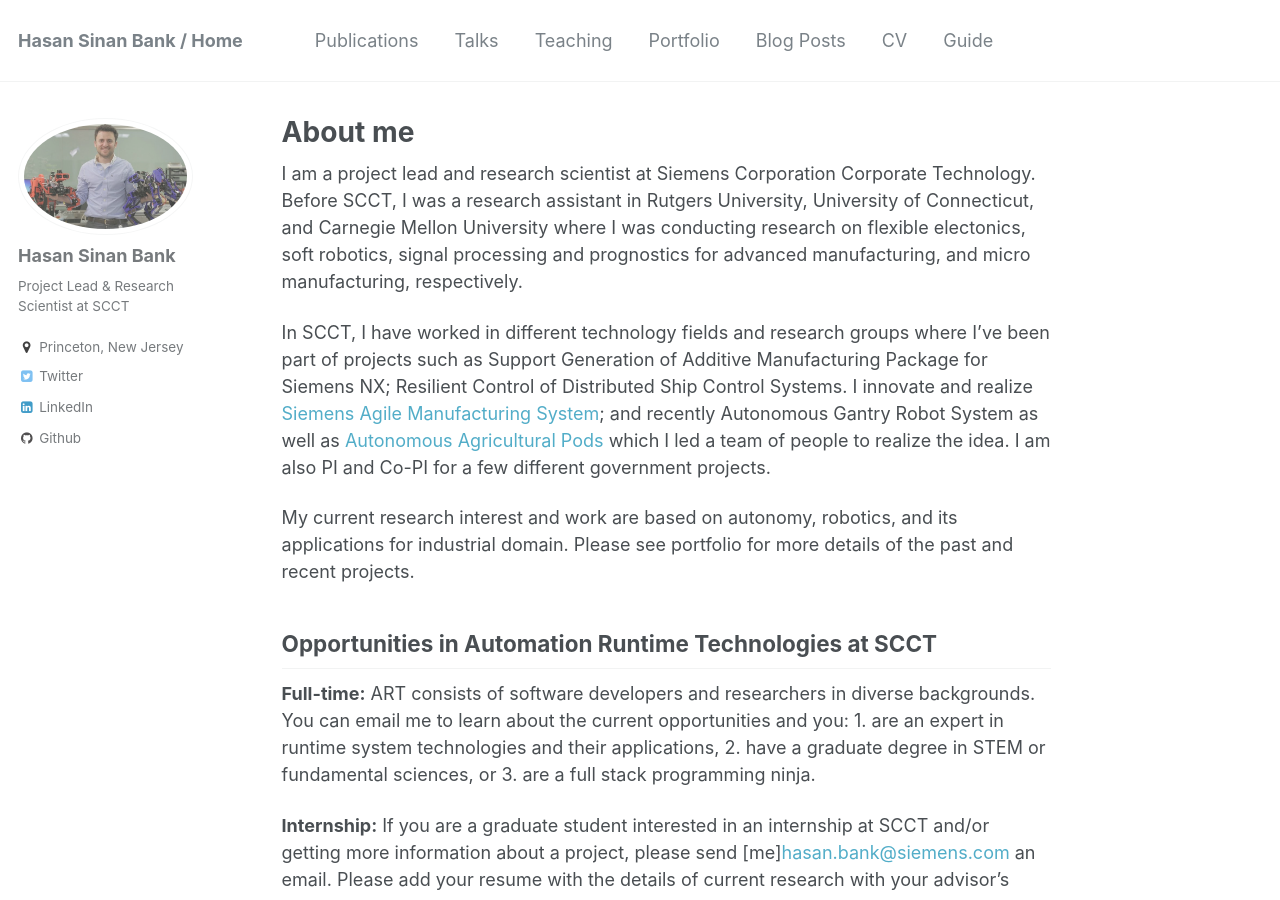
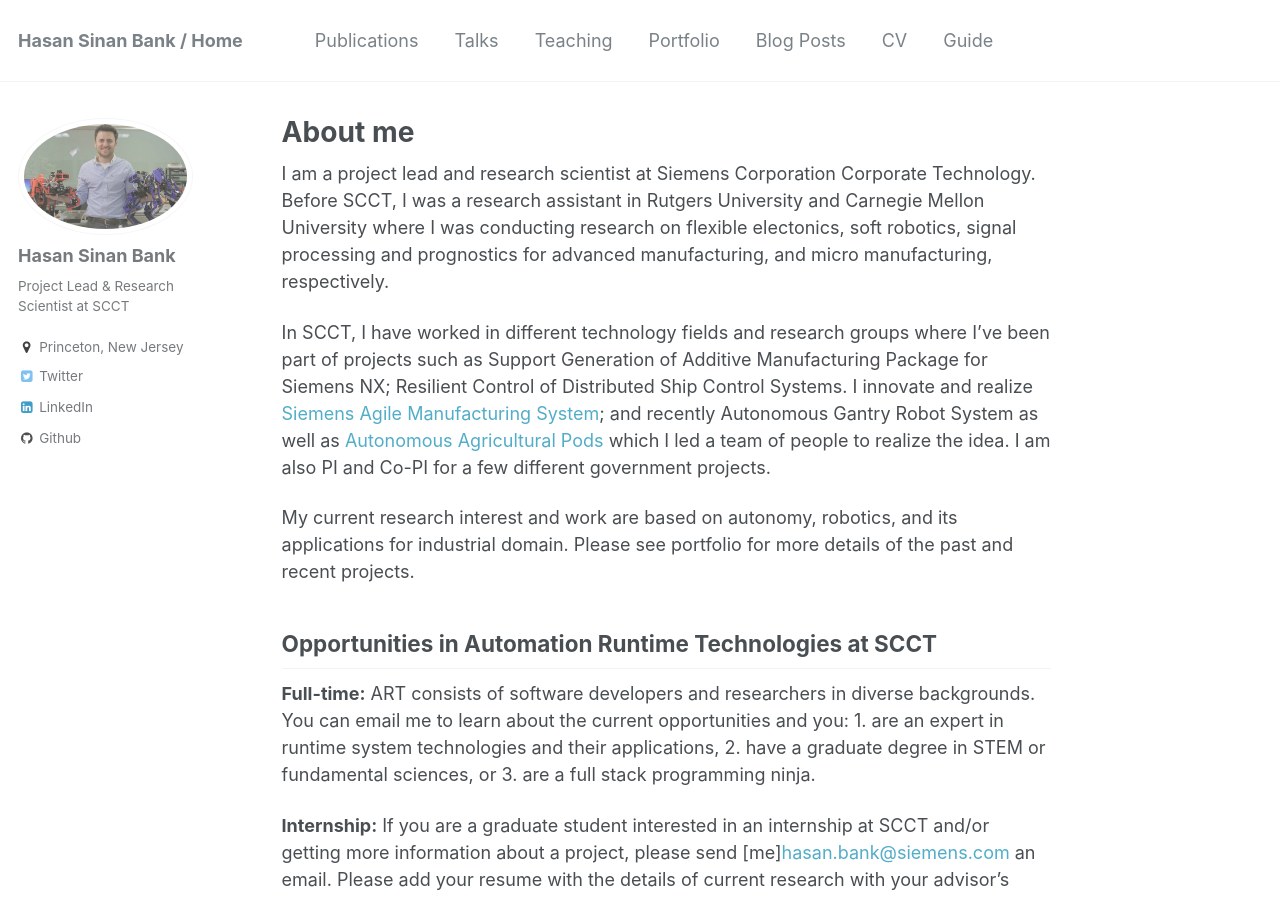
Before and after one commit to bankh/bankh.github.io, a Jekyll site: the page built from _pages/about.md, in a window 1280 px wide and 900 px high. Built offline with Jekyll 4.4.1, drawn with Linux system fonts in a browser that asks for light colours.

Commit message:
Update about.md

```diff
--- a/_pages/about.md
+++ b/_pages/about.md
@@ -9,7 +9,7 @@
 ---
 
 I am a project lead and research scientist at Siemens Corporation Corporate Technology. Before SCCT, I was a research
-assistant in Rutgers University, University of Connecticut, and Carnegie Mellon University where I
+assistant in Rutgers University and Carnegie Mellon University where I
 was conducting research on flexible electonics, soft robotics, signal processing and prognostics
 for advanced manufacturing, and micro manufacturing, respectively.
 
```
